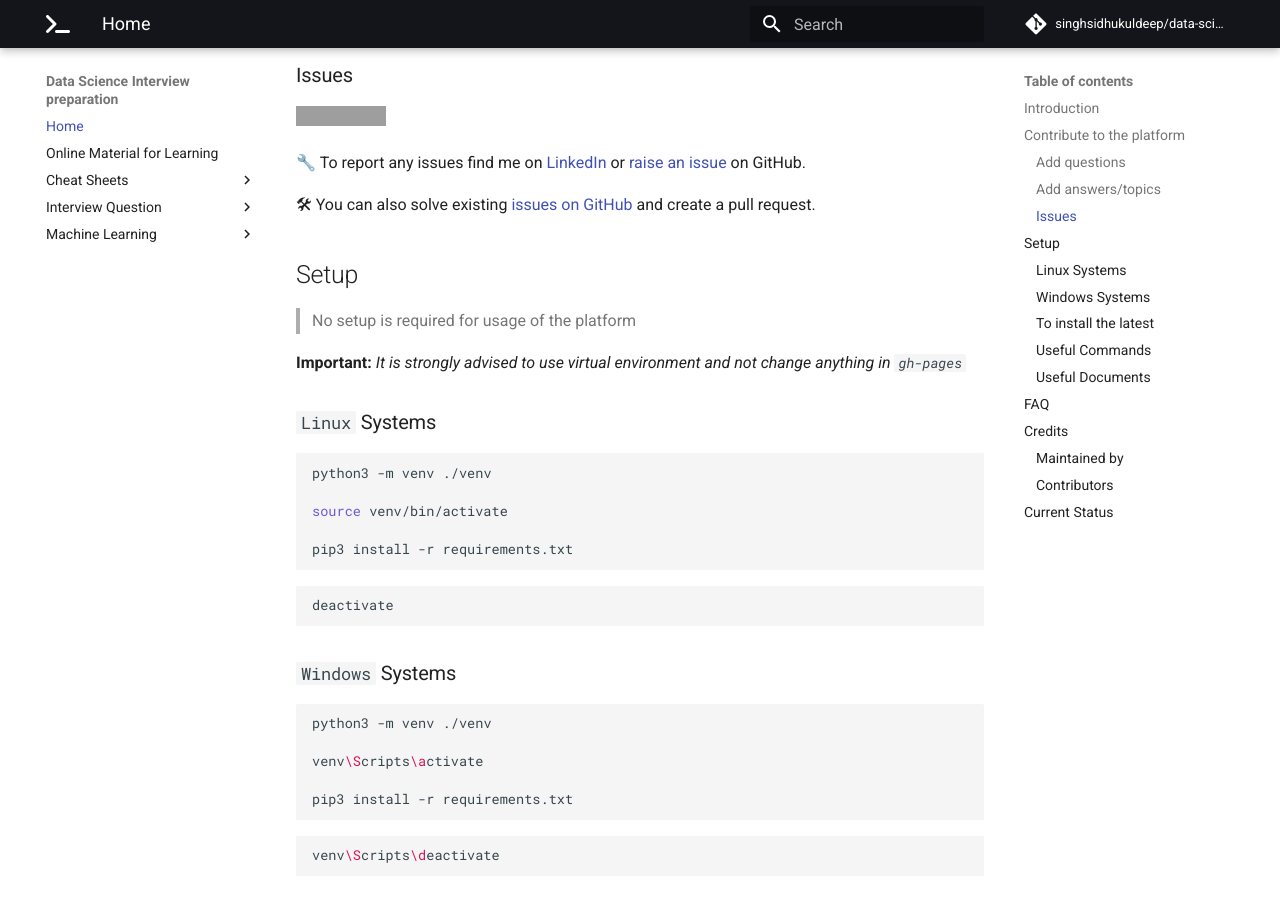
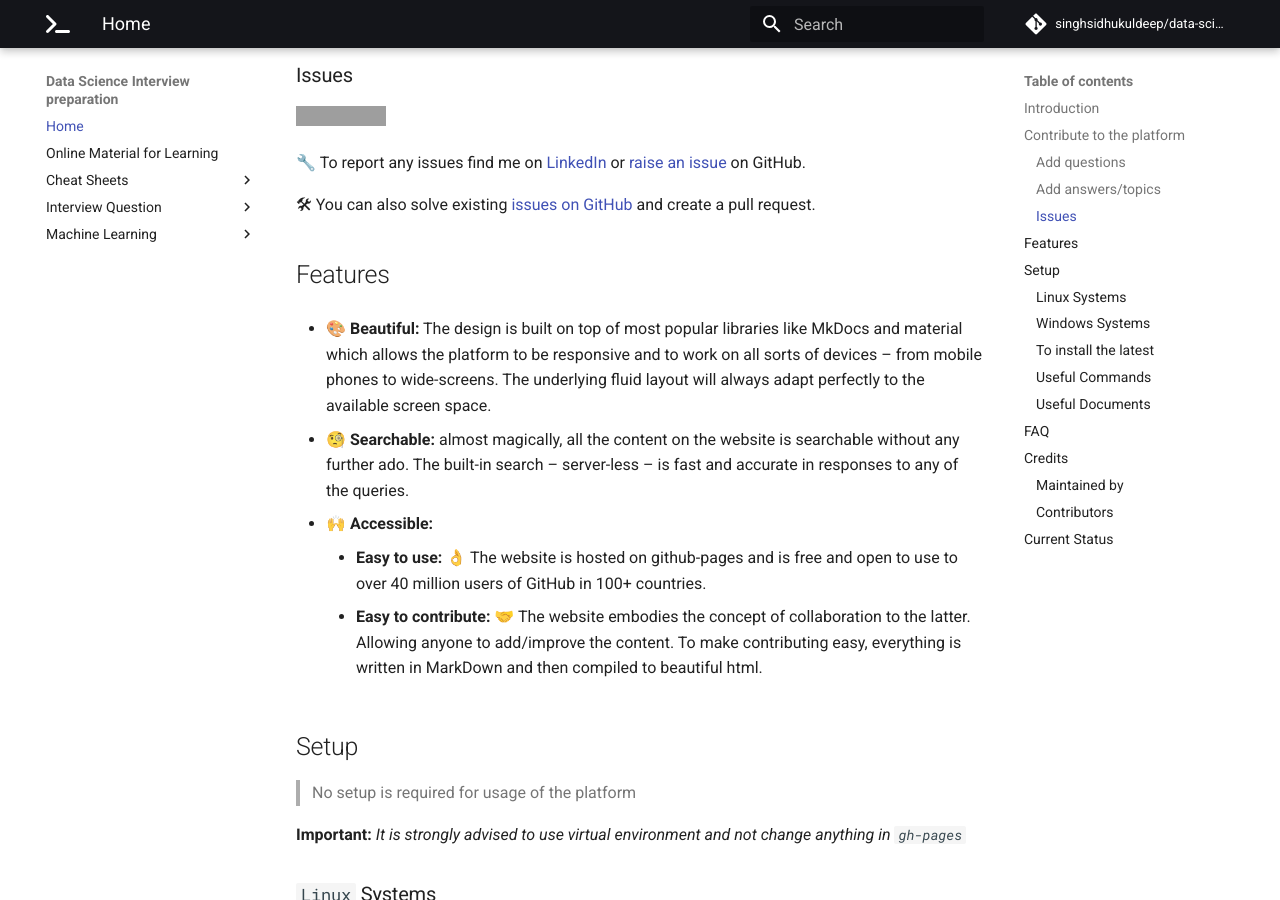
Before and after one commit to singhsidhukuldeep/singhsidhukuldeep.github.io, an MkDocs documentation site: the page built from docs/index.md, in a window 1280 px wide and 900 px high, scrolled down 2166 px. Built offline with MkDocs 1.6.1 and Material for MkDocs 9.7.7, drawn with Linux system fonts in a browser that asks for light colours; comment, search, counter and statistics services are not loaded; some of the changed text lies outside the part shown; grey boxes are pictures that could not be loaded.

Commit message:
dependabot added

```diff
--- a/docs/index.md
+++ b/docs/index.md
@@ -76,6 +76,16 @@ Contribution in any form will be deeply appreciated. 🙏
 🔧 To report any issues find me on [LinkedIn](#maintained-by) or [raise an issue](https://github.com/singhsidhukuldeep/data-science-interview-prep/issues) on GitHub.
 
 🛠 You can also solve existing [issues on GitHub](https://github.com/singhsidhukuldeep/data-science-interview-prep/issues) and create a pull request.
+
+## Features
+
+* **🎨 Beautiful:** The design is built on top of most popular libraries like MkDocs and material which allows the platform to be responsive and to work on all sorts of devices – from mobile phones to wide-screens. The underlying fluid layout will always adapt perfectly to the available screen space.
+
+* **🧐 Searchable:** almost magically, all the content on the website is searchable without any further ado. The built-in search – server-less – is fast and accurate in responses to any of the queries.
+
+* **🙌 Accessible:**
+    * **Easy to use:** 👌 The website is hosted on github-pages and is free and open to use to over 40 million users of GitHub in 100+ countries.
+    * **Easy to contribute:** 🤝 The website embodies the concept of collaboration to the latter. Allowing anyone to add/improve the content. To make contributing easy, everything is written in MarkDown and then compiled to beautiful html.
 
 ## Setup
 
@@ -189,4 +200,5 @@ LinkedIn: [Kuldeep Singh Sidhu (LinkedIn)](https://www.linkedin.com/in/singhsidh
 [![License: AGPL v3](https://img.shields.io/badge/License-AGPL%20v3-blue.svg)](https://www.gnu.org/licenses/agpl-3.0)
 [![made-with-python](https://img.shields.io/badge/Made%20with-Python-1f425f.svg)](https://www.python.org/)
 [![made-with-Markdown](https://img.shields.io/badge/Made%20with-Markdown-1f425f.svg)](http://commonmark.org)
+[![repo- size](https://img.shields.io/github/repo-size/singhsidhukuldeep/data-science-interview-prep)](https://github.com/singhsidhukuldeep/data-science-interview-prep)
 [![Followers](https://img.shields.io/github/followers/singhsidhukuldeep?style=social)](https://github.com/singhsidhukuldeep?tab=followers)
--- a/mkdocs.yml
+++ b/mkdocs.yml
@@ -50,4 +50,4 @@ markdown_extensions:
   - pymdownx.tabbed
   - pymdownx.tilde
   - meta
-copyright: Copyright &copy; 2020 - 2020 <strong>Kuldeep Singh Sidhu</strong>
+copyright: Copyright &copy; 2020 - 2021 <strong>Kuldeep Singh Sidhu</strong>
```
Also changed, not shown: other parts of docs/index.md (+1 -0 lines), README.md (+13 -3 lines).
